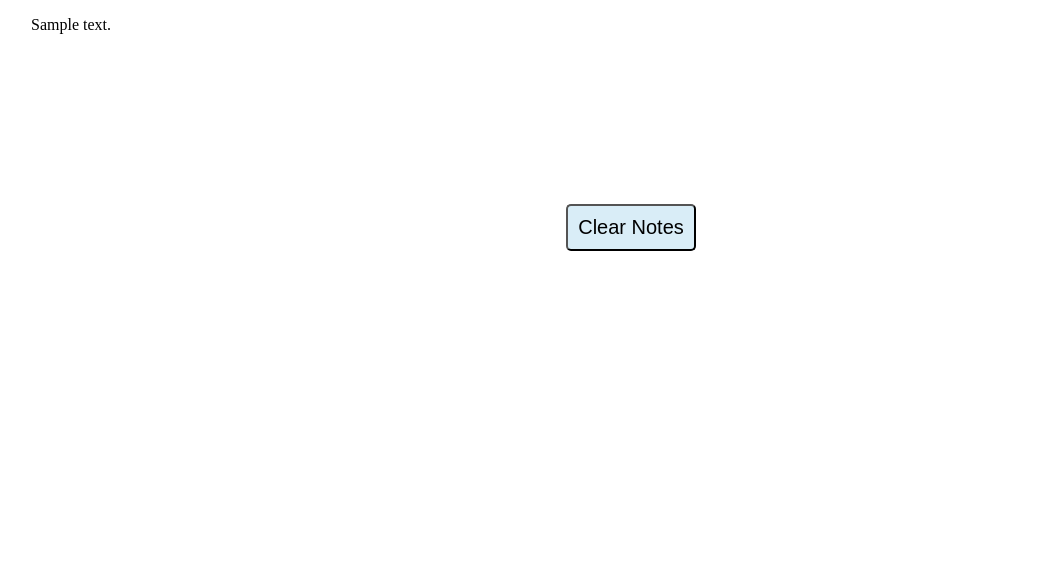
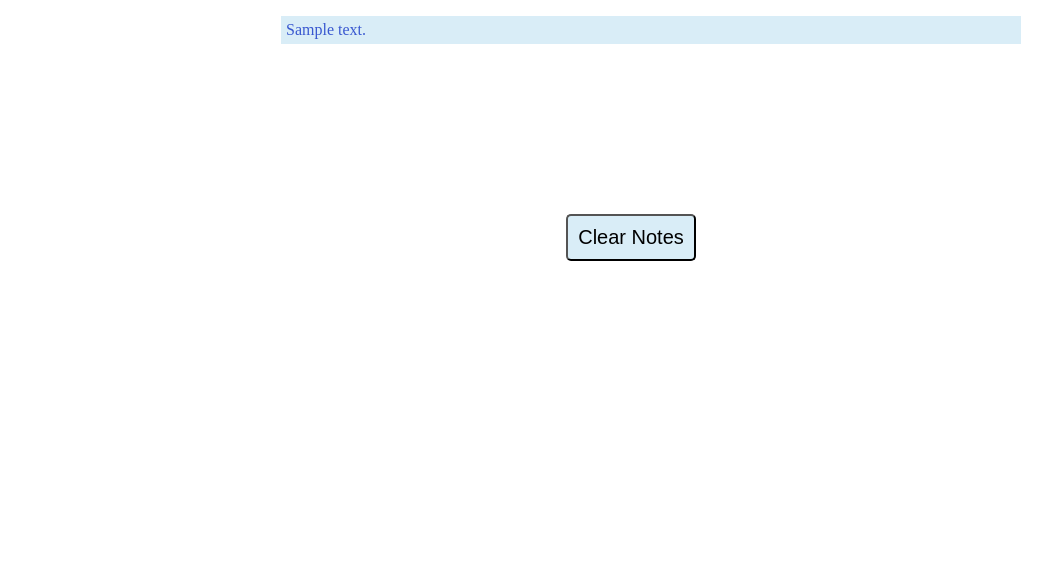
Before and after one commit to marzique/Graphomaniac, a Flask app: page /notes.html in a window 1280 px wide. Shown: the part 60-630 px from the top of the page, without its empty margins (9-1061 px from the left). Run offline with Flask 2, Linux system fonts and the light colour scheme; tables that the repository leaves empty hold one stand-in row (values such as "Sample post").

Commit message:
fixed error, browser issue

```diff
--- a/static/main.css
+++ b/static/main.css
@@ -101,7 +101,7 @@
 	margin: 0 auto;
 }
 
-li.notes
+.notes li
 {
 	color: #3958D0;
 	background-color: #d9edf7;
```
Also changed, not shown: notes.db.
